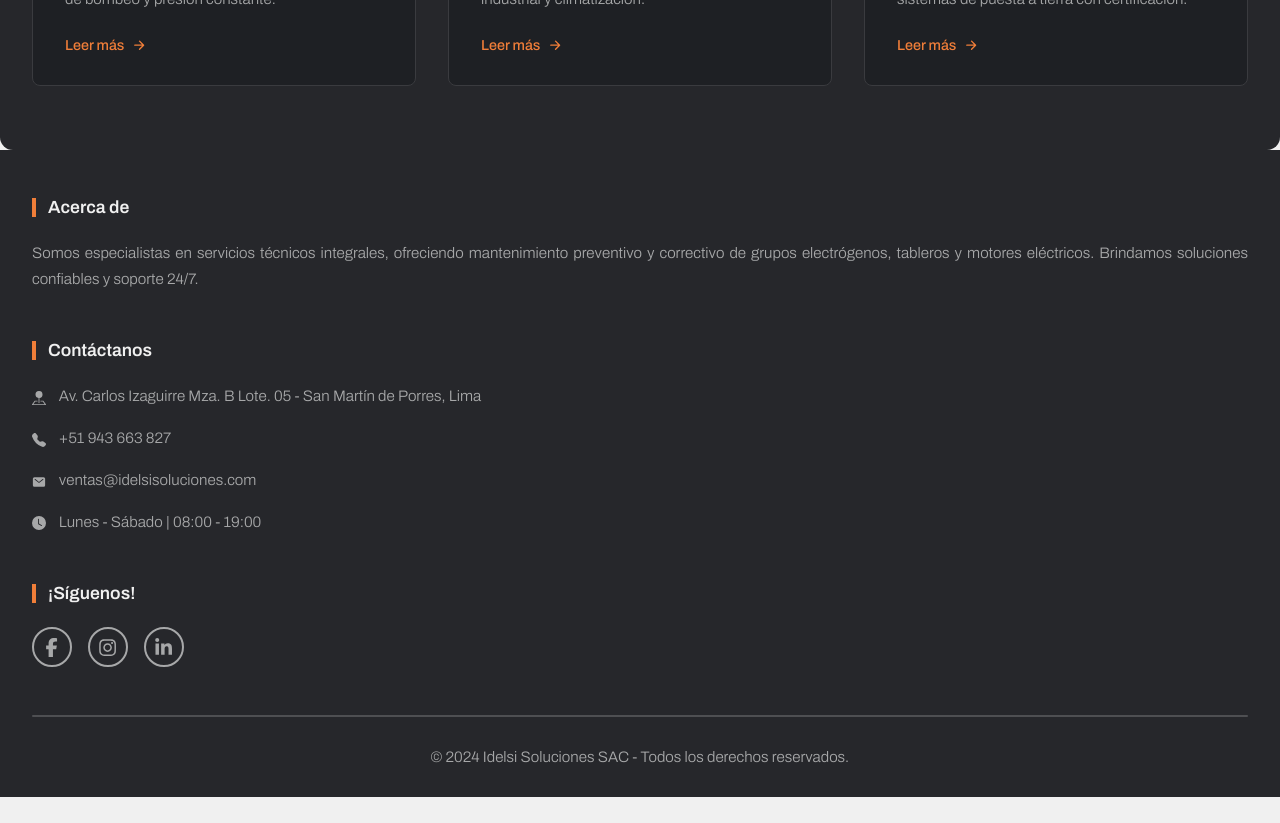
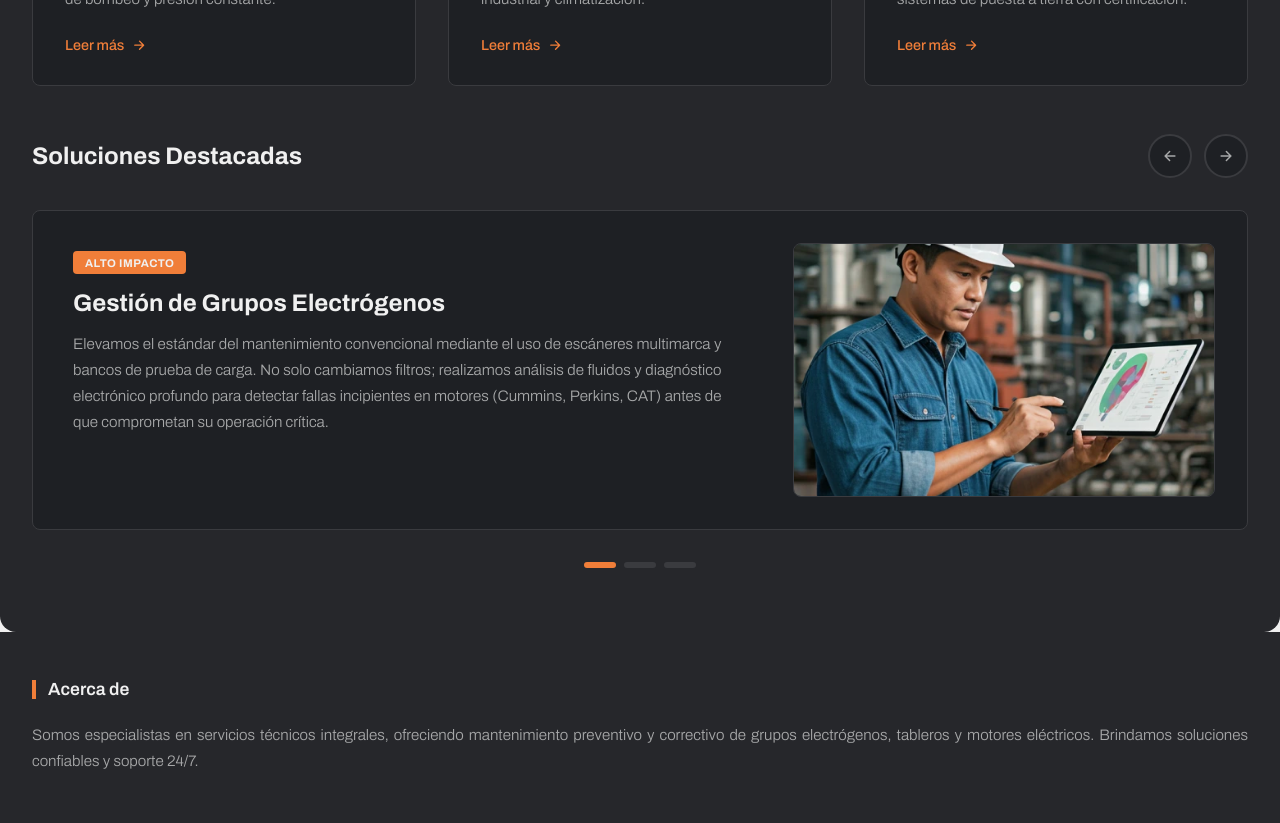
Before and after one commit to hys-tan/ids--react, a React (Vite) app: page /servicios in a window 1280 px wide. Shown: the part 1500-2323 px from the top of the page. Before the commit the page ends 2297 px from the top, so only its background shows below. Built offline with nearby package versions, Linux system fonts and the light colour scheme.

Commit message:
v 2.44.1

```diff
--- a/src/sections/servicio/trabajos.module.css
+++ b/src/sections/servicio/trabajos.module.css
@@ -146,9 +146,151 @@
     transform: translateX(4px);
 }
 
+/* ==================== FEATURED SOLUTIONS SECTION ==================== */
+
+.featuredSection {
+    display: flex;
+    flex-direction: column;
+    gap: 2rem;
+    width: 100%;
+    max-width: 112.5rem;
+    padding: 0 7rem;
+}
+
+/* Header de Featured */
+.featuredHeader {
+    display: flex;
+    justify-content: space-between;
+    align-items: center;
+    width: 100%;
+}
+
+.featuredTitle {
+    font-size: 2rem;
+    font-weight: 700;
+    font-variation-settings: "wdth" 112;
+    margin: 0;
+    color: #F0F0F0;
+}
+
+/* Flechas de navegación */
+.navArrows {
+    display: flex;
+    gap: 0.75rem;
+}
+
+.navArrow {
+    display: flex;
+    justify-content: center;
+    align-items: center;
+    width: 44px;
+    height: 44px;
+    border-radius: 50%;
+    border: 2px solid #3A3B3F;
+    background-color: #1E2024;
+    color: #A7A8A9;
+    cursor: pointer;
+    transition: all 0.3s ease;
+}
+
+.navArrow:hover {
+    border-color: #A7A8A9;
+    color: #A7A8A9;
+}
+
+.navArrowIcon {
+    font-size: 1rem;
+}
+
+/* Tarjeta Featured */
+.featuredCard {
+    display: flex;
+    background-color: #1E2024;
+    border-radius: 8px;
+    overflow: hidden;
+    border: 1px solid #3A3B3F;
+    height: 320px;
+}
+
+.featuredContent {
+    flex: 1;
+    display: flex;
+    flex-direction: column;
+    justify-content: flex-start;
+    gap: 1rem;
+    padding: 2.5rem;
+    text-align: left;
+}
+
+.featuredTag {
+    display: inline-block;
+    width: fit-content;
+    padding: 0.35rem 0.75rem;
+    background-color: #F07E39;
+    color: #F0F0F0;
+    font-size: 0.7rem;
+    font-weight: 700;
+    font-variation-settings: "wdth" 110;
+    border-radius: 4px;
+    letter-spacing: 0.5px;
+}
+
+.featuredCardTitle {
+    font-size: 1.5rem;
+    font-weight: 700;
+    font-variation-settings: "wdth" 112;
+    color: #F0F0F0;
+    margin: 0;
+}
+
+.featuredCardText {
+    font-size: 0.95rem;
+    font-weight: 300;
+    font-variation-settings: "wdth" 110;
+    color: #A7A8A9;
+    line-height: 1.7;
+    margin: 0;
+    text-align: justify;
+}
+
+.featuredImageWrapper {
+    width: 40%;
+    height: 100%;
+    overflow: hidden;
+    padding: 2rem;
+}
+
+.featuredImage {
+    width: 100%;
+    height: 100%;
+    object-fit: cover;
+    border-radius: 8px;
+    border: 1px solid #3A3B3F;
+}
+
+/* Puntos de paginación */
+.paginationDots {
+    display: flex;
+    justify-content: center;
+    gap: 0.5rem;
+}
+
+.dot {
+    width: 32px;
+    height: 6px;
+    border-radius: 3px;
+    background-color: #3A3B3F;
+    transition: background-color 0.3s ease;
+}
+
+.dotActive {
+    background-color: #F07E39;
+}
+
 @media (max-width: 1300px) {
     .trabajosContainer::before {
-        top: -30px;  /* Coincidir con el border-radius móvil */
+        top: -30px;
+        /* Coincidir con el border-radius móvil */
         height: 60px;
     }
 
@@ -163,11 +305,28 @@
     .cardsGrid {
         padding: 0 2rem;
     }
+
+    .featuredSection {
+        padding: 0 2rem;
+    }
+
+    .featuredTitle {
+        font-size: 1.5rem;
+    }
 }
 
 @media (max-width: 1000px) {
     .cardsGrid {
         grid-template-columns: repeat(2, 1fr);
+    }
+
+    .featuredCard {
+        flex-direction: column;
+    }
+
+    .featuredImageWrapper {
+        width: 100%;
+        min-height: 200px;
     }
 }
 
@@ -183,4 +342,16 @@
     .cardText {
         text-align: justify;
     }
+
+    .featuredTitle {
+        font-weight: 600;
+    }
+
+    .featuredCardTitle {
+        font-size: 1.2rem;
+    }
+
+    .featuredCardText {
+        text-align: justify;
+    }
 }
--- a/src/sections/servicio/trabajos.tsx
+++ b/src/sections/servicio/trabajos.tsx
@@ -3,6 +3,7 @@ import styles from './trabajos.module.css';
 import { BsGear, BsRobot, BsLightning, BsPeople, BsThermometerHalf, BsShieldCheck } from "react-icons/bs";
 import { useBorderRadiusOnScroll } from '../../hooks/useBorderRadiusOnView';
 import { IoArrowForward } from "react-icons/io5";
+import { getImageUrl } from '../../utils/image-helper';
 
 const Trabajos: React.FC = () => {
     const { ref, borderRadius } = useBorderRadiusOnScroll({
@@ -116,6 +117,47 @@ const Trabajos: React.FC = () => {
                     </a>
                 </div>
             </div>
+
+            {/* Featured Solutions Section */}
+            <div className={styles.featuredSection}>
+                {/* Header con título y navegación */}
+                <div className={styles.featuredHeader}>
+                    <h2 className={styles.featuredTitle}>Soluciones Destacadas</h2>
+                    <div className={styles.navArrows}>
+                        <button className={styles.navArrow} aria-label="Anterior">
+                            <IoArrowForward className={styles.navArrowIcon} style={{ transform: 'rotate(180deg)' }} />
+                        </button>
+                        <button className={styles.navArrow} aria-label="Siguiente">
+                            <IoArrowForward className={styles.navArrowIcon} />
+                        </button>
+                    </div>
+                </div>
+
+                {/* Tarjeta Featured */}
+                <div className={styles.featuredCard}>
+                    <div className={styles.featuredContent}>
+                        <span className={styles.featuredTag}>ALTO IMPACTO</span>
+                        <h3 className={styles.featuredCardTitle}>Gestión de Grupos Electrógenos</h3>
+                        <p className={styles.featuredCardText}>
+                            Elevamos el estándar del mantenimiento convencional mediante el uso de escáneres multimarca y bancos de prueba de carga. No solo cambiamos filtros; realizamos análisis de fluidos y diagnóstico electrónico profundo para detectar fallas incipientes en motores (Cummins, Perkins, CAT) antes de que comprometan su operación crítica.
+                        </p>
+                    </div>
+                    <div className={styles.featuredImageWrapper}>
+                        <img
+                            src={getImageUrl('op.webp')}
+                            alt="Técnico con tablet"
+                            className={styles.featuredImage}
+                        />
+                    </div>
+                </div>
+
+                {/* Indicadores de paginación */}
+                <div className={styles.paginationDots}>
+                    <span className={`${styles.dot} ${styles.dotActive}`}></span>
+                    <span className={styles.dot}></span>
+                    <span className={styles.dot}></span>
+                </div>
+            </div>
         </div>
     );
 };
```
Also changed, not shown: src/assets/op.webp (added).
